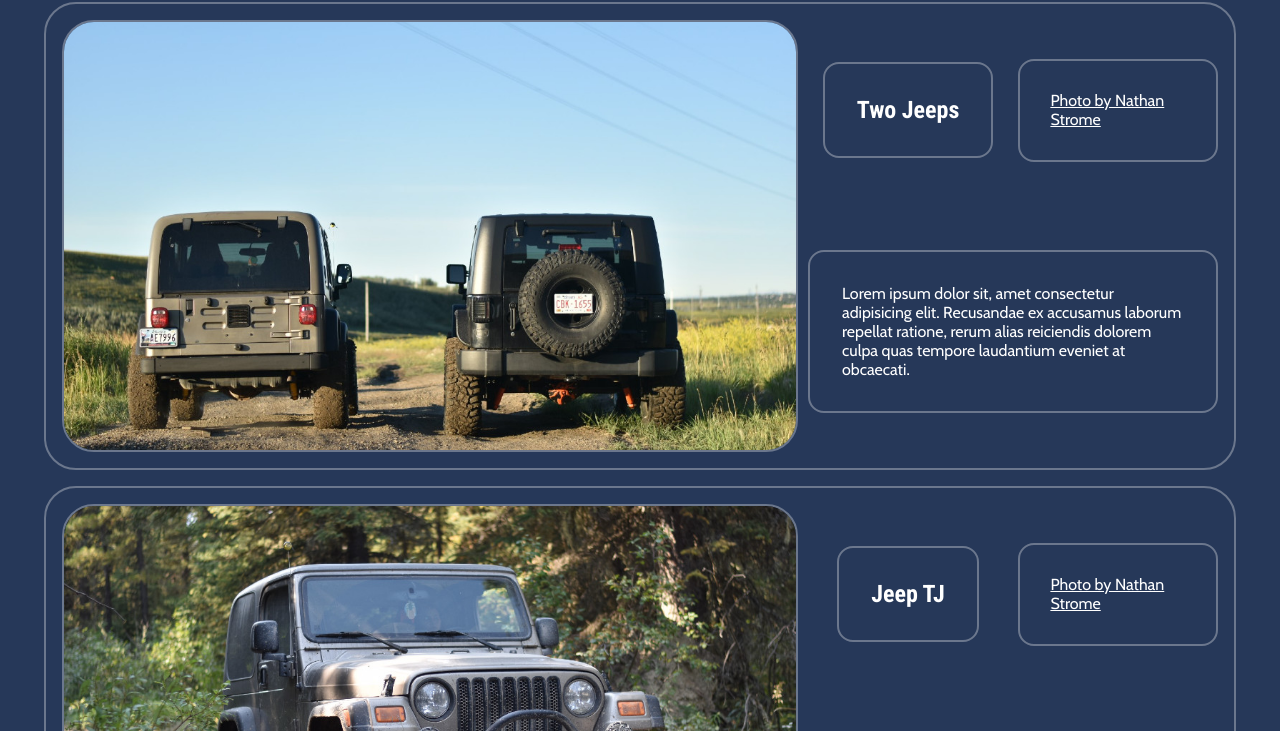
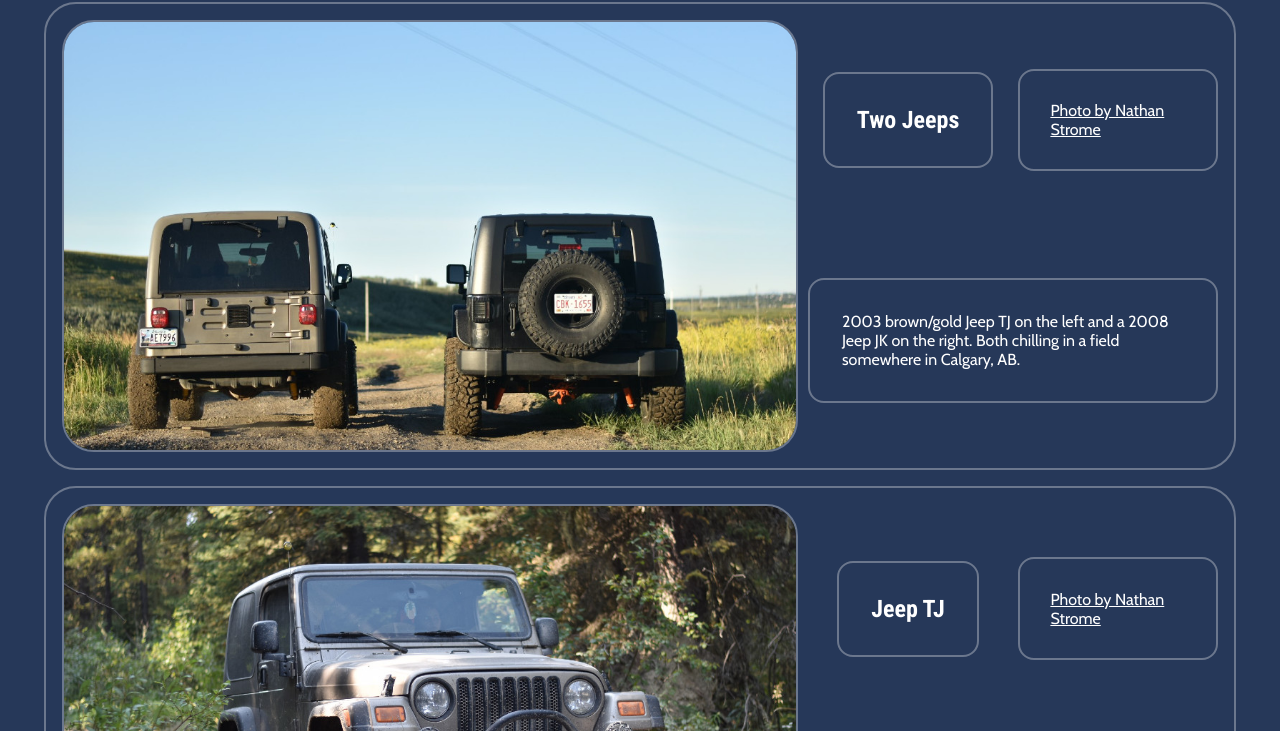
Before and after one commit to MakaylaMR/cpnt262-a2, a plain HTML site: page index.html in a window 1280 px wide. Shown: the part 68-799 px from the top of the page. Drawn offline with nearby package versions, Linux system fonts and the light colour scheme.

Commit message:
added descriptions

```diff
--- a/scripts/main.js
+++ b/scripts/main.js
@@ -4,7 +4,7 @@ const jeeps = [
   {
     id: 1,
     title: 'Two Jeeps',
-    description: 'Lorem ipsum dolor sit, amet consectetur adipisicing elit. Recusandae ex accusamus laborum repellat ratione, rerum alias reiciendis dolorem culpa quas tempore laudantium eveniet at obcaecati.',
+    description: '2003 brown/gold Jeep TJ on the left and a 2008 Jeep JK on the right. Both chilling in a field somewhere in Calgary, AB.',
     width: 1024,
     height: 683,
     pathURL:'assets/images/couple-jeeps-medium.jpg',
@@ -15,7 +15,7 @@ const jeeps = [
   {
     id: 2,
     title: 'Jeep TJ',
-    description: 'Lorem ipsum dolor sit, amet consectetur adipisicing elit. Recusandae ex accusamus laborum repellat ratione, rerum alias reiciendis dolorem culpa quas tempore laudantium eveniet at obcaecati.',
+    description: '2003 brown/gold Jeep TJ out and about in it\'s natural habitat, probably somewhere in Waiparous.',
     width: 1024,
     height: 683,
     pathURL:'assets/images/jeep-background-medium.jpg',
@@ -26,7 +26,7 @@ const jeeps = [
   {
     id: 3,
     title: 'Jeep TJ profile',
-    description: 'Lorem ipsum dolor sit, amet consectetur adipisicing elit. Recusandae ex accusamus laborum repellat ratione, rerum alias reiciendis dolorem culpa quas tempore laudantium eveniet at obcaecati.',
+    description: '2003 brown/gold Jeep TJ in a field being super photogenic, with a tad bit of saturation, my pride and joy.',
     width: 1024,
     height: 683,
     pathURL:'assets/images/jeep-profile-makayla-medium.jpg',
@@ -37,7 +37,7 @@ const jeeps = [
   {
     id: 4,
     title: 'Jeep JK profile',
-    description: 'Lorem ipsum dolor sit, amet consectetur adipisicing elit. Recusandae ex accusamus laborum repellat ratione, rerum alias reiciendis dolorem culpa quas tempore laudantium eveniet at obcaecati.',
+    description: '2007 black Jeep JK in the wild with a wide stance. Owner of the vehicle is Nathan Strome, also his pride and joy.',
     width: 1024,
     height: 683,
     pathURL:'assets/images/jeep-profile-nathan-medium.jpg',
@@ -48,7 +48,7 @@ const jeeps = [
   {
     id: 5,
     title: 'Jeep JK in BC',
-    description: 'Lorem ipsum dolor sit, amet consectetur adipisicing elit. Recusandae ex accusamus laborum repellat ratione, rerum alias reiciendis dolorem culpa quas tempore laudantium eveniet at obcaecati.',
+    description: '2007 black Jeep JK going for a stroll in the mountains of British Columbia, carrying a whole lot of camping equipment.',
     width: 1024,
     height: 683,
     pathURL:'assets/images/jeepjk-bctrip-medium.jpg',
@@ -59,7 +59,7 @@ const jeeps = [
   {
     id: 6,
     title: 'Two Jeeps airing down',
-    description: 'Lorem ipsum dolor sit, amet consectetur adipisicing elit. Recusandae ex accusamus laborum repellat ratione, rerum alias reiciendis dolorem culpa quas tempore laudantium eveniet at obcaecati.',
+    description: 'Two jeeps, as you may have already guessed a 2003 brown/gold Jeep TJ and a 2007 black Jeep JK airing down their tires before taking these beauties rock crawling.',
     width: 1024,
     height: 683,
     pathURL:'assets/images/jeepjk-jeeptj-airdown-medium.jpg',
@@ -70,7 +70,7 @@ const jeeps = [
   {
     id: 7,
     title: 'Jeep TJ airing down',
-    description: 'Lorem ipsum dolor sit, amet consectetur adipisicing elit. Recusandae ex accusamus laborum repellat ratione, rerum alias reiciendis dolorem culpa quas tempore laudantium eveniet at obcaecati.',
+    description: '2003 Jeep TJ airing down solo, along with a Tim Hortons coffee on the right flare.',
     width: 1024,
     height: 683,
     pathURL:'assets/images/jeeptj-airdown-medium.jpg',
@@ -81,7 +81,7 @@ const jeeps = [
   {
     id: 8,
     title: 'Jeep TJ going down a hill',
-    description: 'Lorem ipsum dolor sit, amet consectetur adipisicing elit. Recusandae ex accusamus laborum repellat ratione, rerum alias reiciendis dolorem culpa quas tempore laudantium eveniet at obcaecati.',
+    description: '2003 Jeep TJ attempting to go down a very steep hole, the picture does not do the hole justice.',
     width: 1024,
     height: 682,
     pathURL:'assets/images/jeeptj-hole-medium.jpg',
@@ -92,7 +92,7 @@ const jeeps = [
   {
     id: 9,
     title: 'Jeep TJ side profile',
-    description: 'Lorem ipsum dolor sit, amet consectetur adipisicing elit. Recusandae ex accusamus laborum repellat ratione, rerum alias reiciendis dolorem culpa quas tempore laudantium eveniet at obcaecati.',
+    description: '2003 Jeep TJ admiring the sunrise after being freshly washed. Jeep had to wake up at 5:00AM sharp to capture this image.',
     width: 1024,
     height: 683,
     pathURL:'assets/images/jeeptj-sideprofile-medium.jpg',
--- a/styles/main.css
+++ b/styles/main.css
@@ -42,6 +42,7 @@ body{
   background-color: #263859;
 }
 
+/*using Grid*/
 main {
   display:grid;
   justify-items: center;
```
Also changed, not shown: 1 other file.
